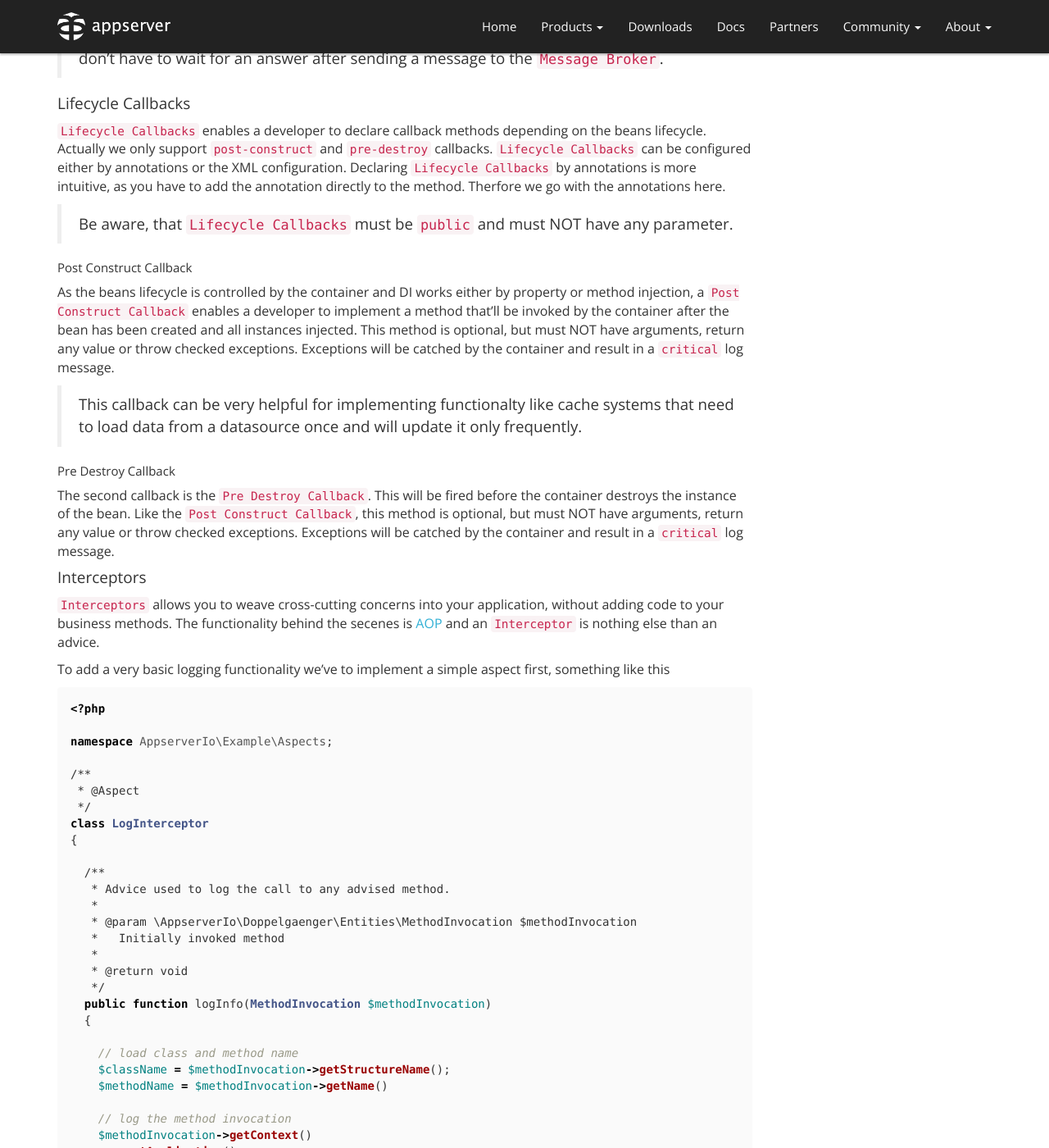
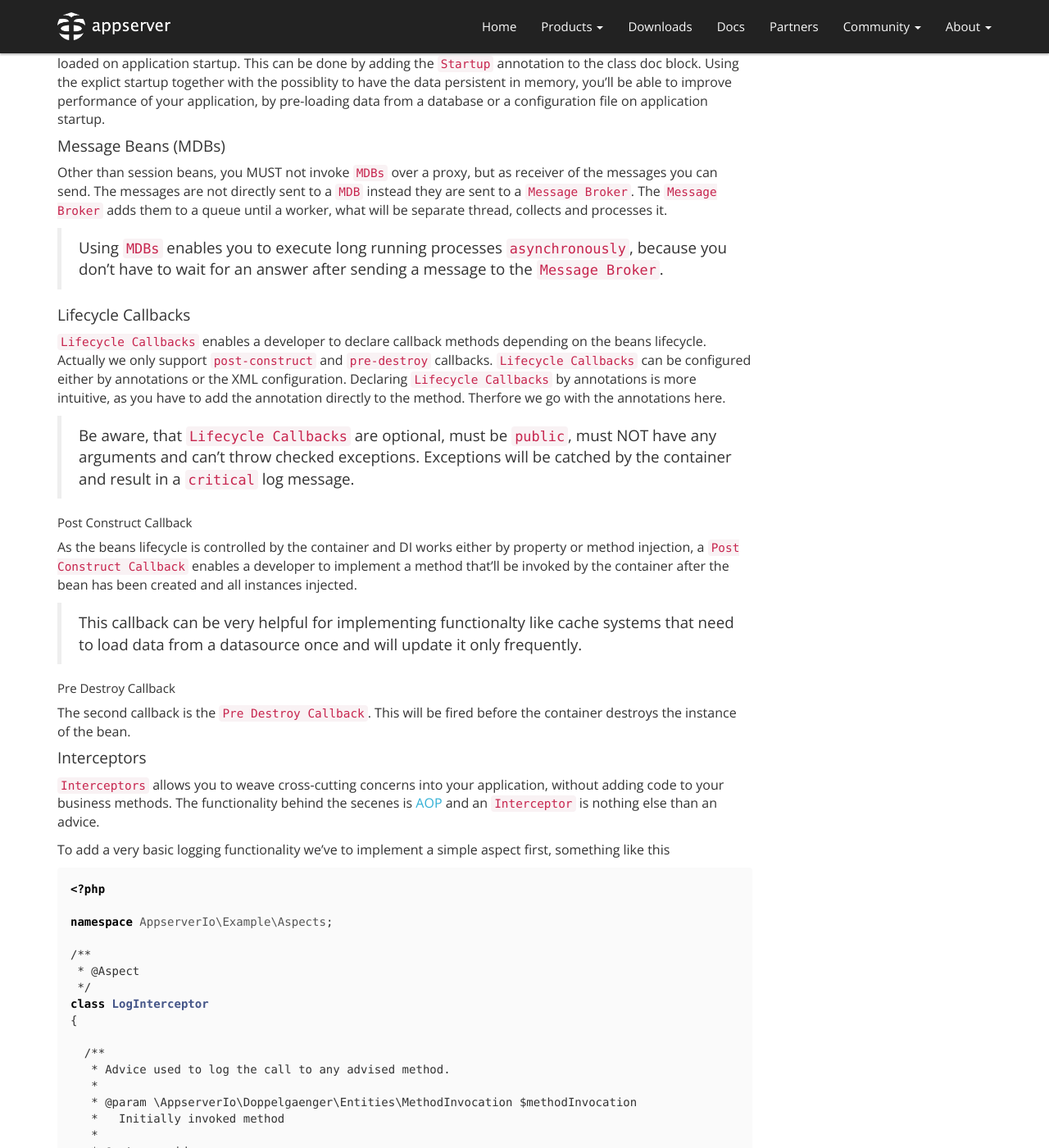
Before and after one commit to appserver-io/appserver, a Jekyll site: the page built from _posts/2014-12-30-persistence-container-basics.md, in a window 1280 px wide and 1400 px high, scrolled down 2500 px. Shown: the whole window at 82% size. Built offline with Jekyll 4.4.1, drawn with Linux system fonts in a browser that asks for light colours; nearby versions of some CDN libraries; library files that are not in the unit come from our copies; Markdown is read by kramdown in place of the engine named in the settings; some of the changed text lies outside the part shown.

Commit message:
Update 2014-12-30-persistence-container-basics.md

```diff
--- a/_posts/2014-12-30-persistence-container-basics.md
+++ b/_posts/2014-12-30-persistence-container-basics.md
@@ -37,13 +37,23 @@
 
 ##### Stateless Session Beans (SLSBs)
 
-A `SLSB` will always be instantiated when requested. It has NO state, only for the time you invoke a method on it. Therefore it is the type of Session Bean that will be probably the easiest to handle.
+A `SLSB` has NO state, only for the time you invoke a method on it. As these bean type is designed for efficiency and simplicity the developer doesn't need to take care about memory consumption, concurrency or lifecycle.
+
+###### Lifecycle
+
+On each request an new `SLSB` will be instantiated when requested.
 
 ##### Stateful Session Beans (SFSBs)
 
 The `SFSB` is something between the two other types. It is stateful for the session with the ID you pass to the client when you request the instance. A `SFSB` is very useful, if you want to implement something like a shopping cart. If you declare the shopping cart instance a class member of your session bean, this will make it persistent for your session lifetime.
 
 In opposite to a HTTP Session, `SFSBs` enables you to have session bound persistence, without the need to explicit add the data to a session object. That makes development pretty easy and more comfortable. As `SFSBs` are persisted in memory and not serialized to files, the Application Server has to take care, that in order ot minimize the number of instances carried around, are flushed when their lifetime has been reached.
+
+###### Lifecycle
+
+`SFSBs` are created by the container when requested and no instance, based on the passed session-ID, is available. After the request has been processed, the instance will be re-attached to the container ready to handle the next request.
+
+> If the session is removed, times out, or the application server restarts, the data of a 'SFSB' will be lost.
 
 ##### Singleton Session Beans (SSBs)
 
@@ -73,17 +83,17 @@
 
 `Lifecycle Callbacks` enables a developer to declare callback methods depending on the beans lifecycle. Actually we only support `post-construct` and `pre-destroy` callbacks. `Lifecycle Callbacks` can be configured either by annotations or the XML configuration. Declaring `Lifecycle Callbacks` by annotations is more intuitive, as you have to add the annotation directly to the method. Therfore we go with the annotations here.
 
-> Be aware, that `Lifecycle Callbacks` must be `public` and must NOT have any parameter.
+> Be aware, that `Lifecycle Callbacks` are optional, must be `public`, must NOT have any arguments and can't throw checked exceptions. Exceptions will be catched by the container and result in a `critical` log message.
 
 ##### Post Construct Callback
 
-As the beans lifecycle is controlled by the container and DI works either by property or method injection, a `Post Construct Callback` enables a developer to implement a method that'll be invoked by the container after the bean has been created and all instances injected. This method is optional, but must NOT have arguments, return any value or throw checked exceptions. Exceptions will be catched by the container and result in a `critical` log message.
+As the beans lifecycle is controlled by the container and DI works either by property or method injection, a `Post Construct Callback` enables a developer to implement a method that'll be invoked by the container after the bean has been created and all instances injected.
 
 > This callback can be very helpful for implementing functionalty like cache systems that need to load data from a datasource once and will update it only frequently.
 
 ##### Pre Destroy Callback
 
-The second callback is the `Pre Destroy Callback`. This will be fired before the container destroys the instance of the bean. Like the `Post Construct Callback`, this method is optional, but must NOT have arguments, return any value or throw checked exceptions. Exceptions will be catched by the container and result in a `critical` log message.
+The second callback is the `Pre Destroy Callback`. This will be fired before the container destroys the instance of the bean.
 
 #### Interceptors
 
```
